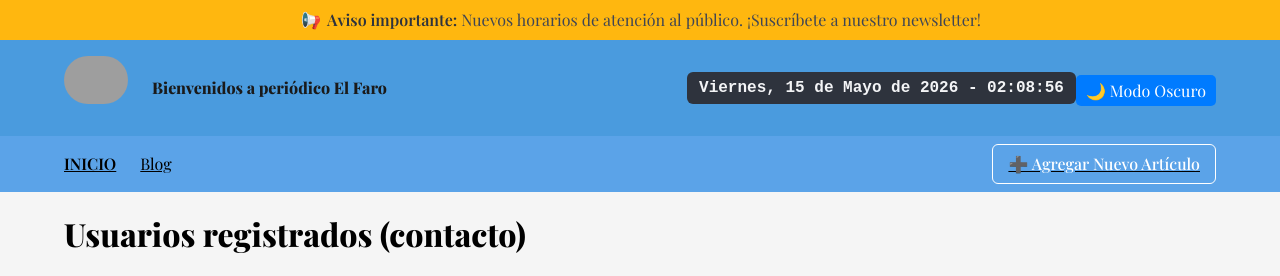
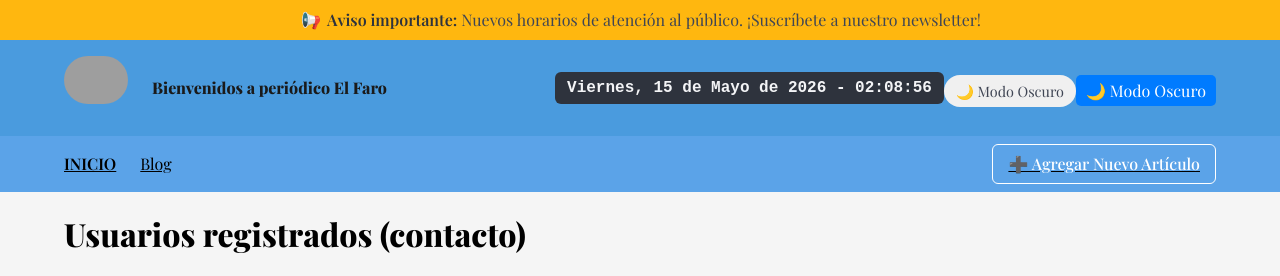
Before and after one commit to Hoshi12345/El-Faro-2.5, a CodeIgniter 4 app: the page made by htdocs/app/Views/admin/usuarios.php in a window 1280 px wide. Shown: the top 276 px of the page. Run offline with PHP 8.4 and a stand-in for CodeIgniter, Linux system fonts and the light colour scheme; the template is opened without the code that fills it, so the values that code supplies are empty; some libraries are stand-ins or nearby versions; some web fonts are replaced; grey boxes are pictures that could not be loaded.

Commit message:
agregado btn al home.php y al header.php de las vistas templates

```diff
--- a/htdocs/app/Views/home.php
+++ b/htdocs/app/Views/home.php
@@ -56,6 +56,7 @@
         <div class="level-item">
           <div id="reloj" class="tag is-dark is-medium">00:00:00</div>
           <!-- Botón modo oscuro (estilos inline para probar) -->
+           <button id="darkModeToggle" class="btn-dark-mode">🌙 Modo Oscuro</button>
 <button id="darkModeToggle" style="background: #007bff; color: white; border: none; border-radius: 5px; padding: 5px 10px; cursor: pointer; margin-top: 5px;">
     🌙 Modo Oscuro
 </button>
--- a/htdocs/app/Views/templates/header.php
+++ b/htdocs/app/Views/templates/header.php
@@ -45,6 +45,7 @@ if (!function_exists('base_url')) {
     </figure>
     <h1 class="title is-4 has-text-black mt-2">Bienvenidos a periódico El Faro</h1>
     <div id="reloj-movil" class="tag is-dark is-medium mt-2">00:00:00</div>
+    <button id="darkModeToggle" class="btn-dark-mode">🌙 Modo Oscuro</button>
   </div>
 
 </header>
@@ -66,6 +67,7 @@ if (!function_exists('base_url')) {
         <div class="level-item">
           <div id="reloj" class="tag is-dark is-medium">00:00:00</div>
            <!-- Botón modo oscuro (estilos inline para probar) -->
+            <button id="darkModeToggle" class="btn-dark-mode">🌙 Modo Oscuro</button>
 <button id="darkModeToggle" style="background: #007bff; color: white; border: none; border-radius: 5px; padding: 5px 10px; cursor: pointer; margin-top: 5px;">
     🌙 Modo Oscuro
 </button>
```
